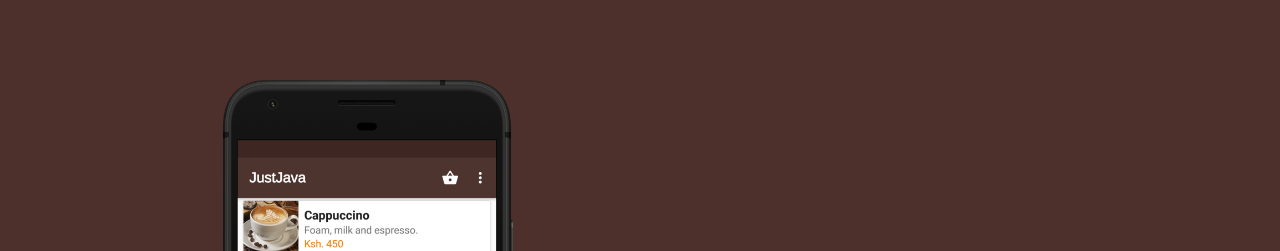
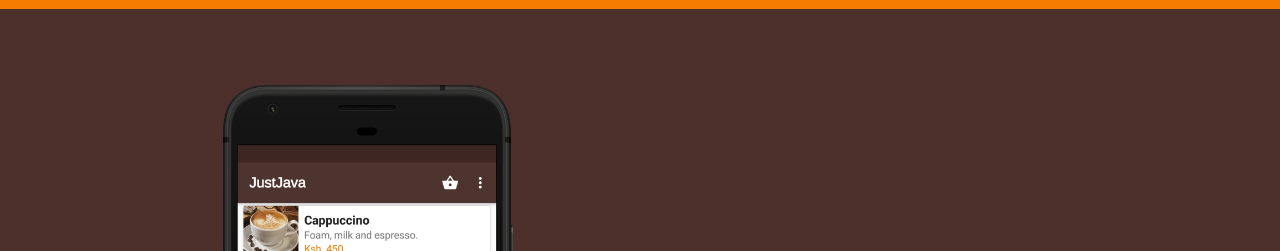
Before and after one commit to MarkNjunge/www-justjava-store, a website built with webpack: page src/index.html in a window 1280 px wide. Shown: the top 251 px of the page. Built offline with nearby package versions, Linux system fonts and the light colour scheme.

Commit message:
Add top bar color

```diff
--- a/src/index.html
+++ b/src/index.html
@@ -15,11 +15,12 @@
         </path>
       </symbol>
     </svg>
-    <div class="container mx-auto max-w-6xl pr-4 pl-4">
     <!-- FIRST SCREEN -->
     <section class="h-screen flex flex-col justify-between">
+      <div class="header"></div>
       <!-- MAIN CONTENT -->
-        <div class="pt-4 md:pt-0 h-full flex flex-col md:flex-row items-center justify-center">
+      <div
+        class="container mx-auto max-w-6xl pr-4 pl-4 pt-4 md:pt-0 h-full flex flex-col md:flex-row items-center justify-center">
         <!-- SCREENSHOT -->
         <div id="left-content">
           <img src="./assets/just-java-screenshot.png" alt="" srcset="" class="screenshot" />
@@ -51,6 +52,5 @@
         </svg>
       </div>
     </section>
-    </div>
   </body>
 </html>
--- a/src/styles/index.scss
+++ b/src/styles/index.scss
@@ -1,6 +1,13 @@
+$accent: #f57c00;
+
 #index {
   background: #4d302b;
   color: #ffffff;
+
+  .header {
+    height: 10px;
+    background: $accent;
+  }
 
   .title {
     font-family: "Bree Serif", serif;
```
Lines whose indentation alone changed are shown as unchanged.
